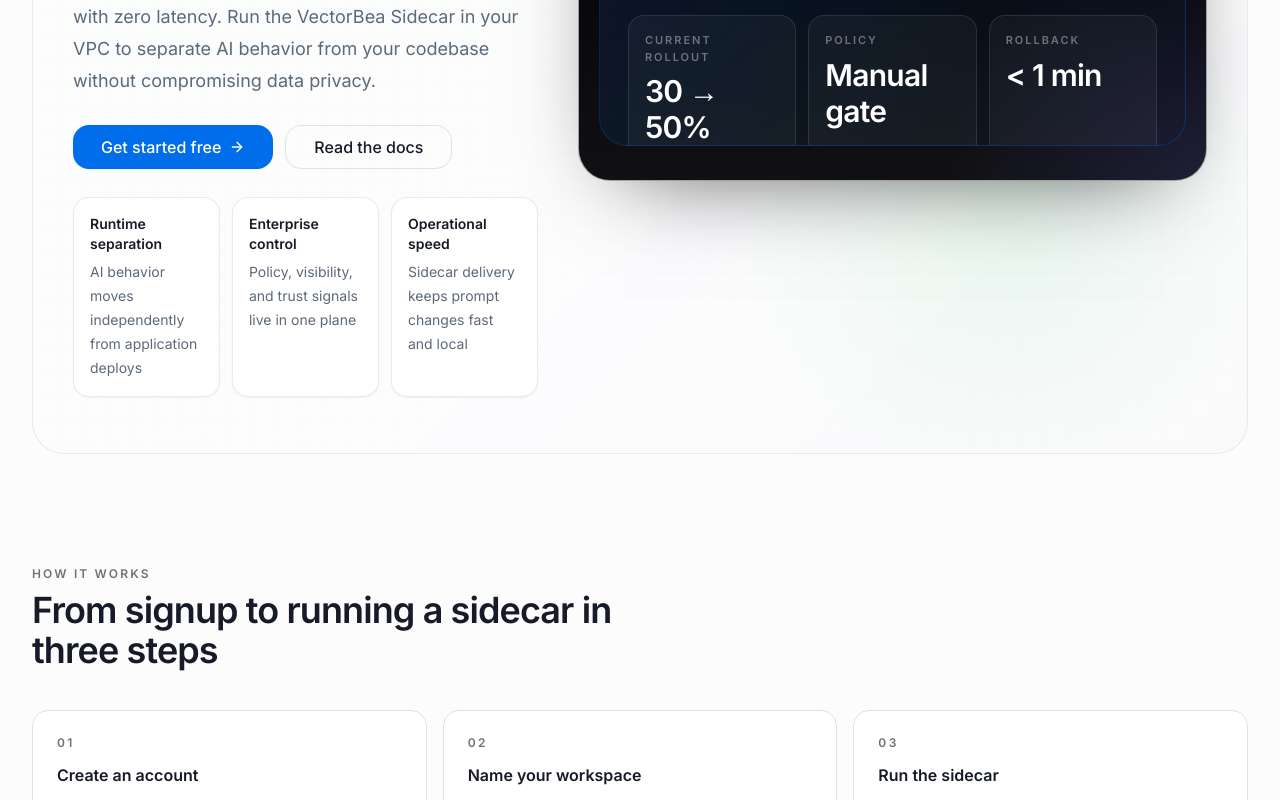
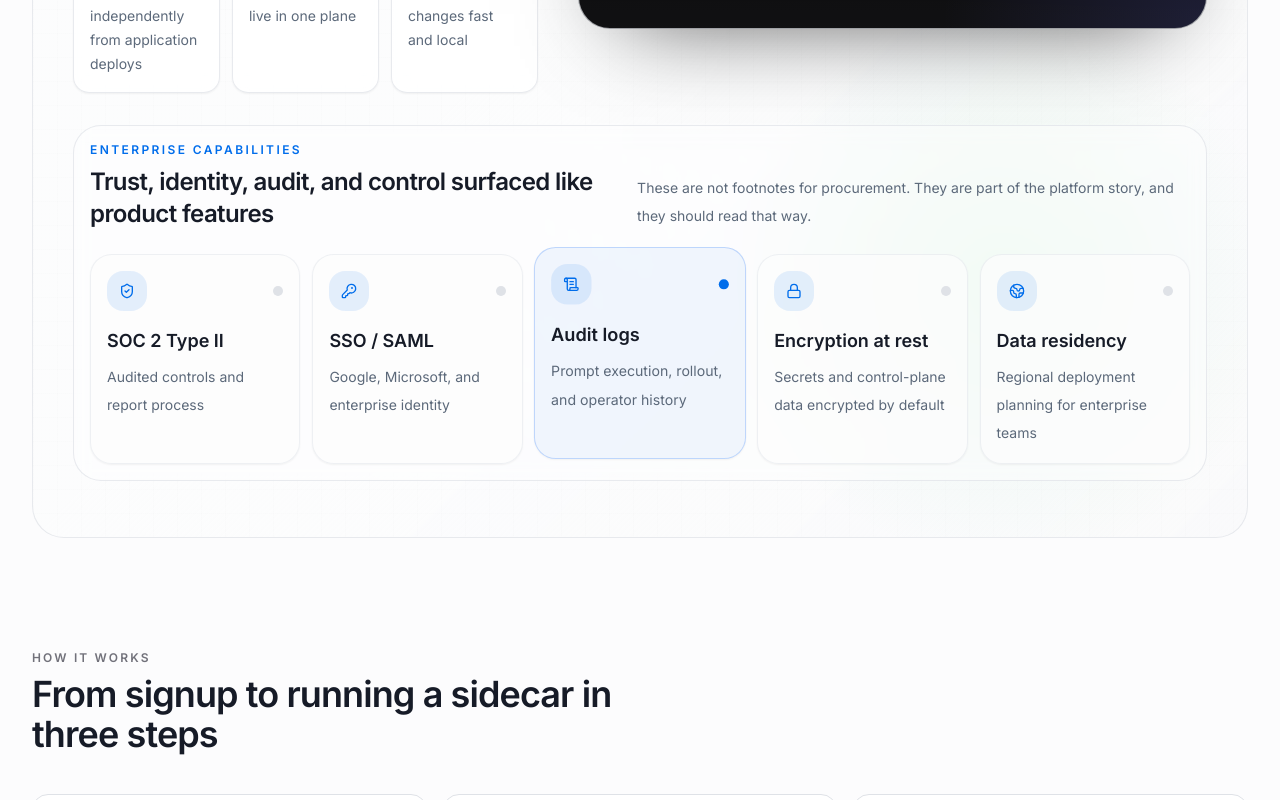
Before and after one commit to susmitbanerjee/vectorbea, a Next.js app in the folder vectorbea-ui/: page / in a window 1280 px wide. Shown: the part 836-1636 px from the top of the page. Built offline with nearby package versions, Linux system fonts and the light colour scheme.

Commit message:
VB-37, marketing page hero section change

```diff
--- a/vectorbea-ui/components/marketing/hero-scene.tsx
+++ b/vectorbea-ui/components/marketing/hero-scene.tsx
@@ -7,8 +7,11 @@ import {
   ArrowRight,
   Bot,
   CheckCircle2,
+  Globe2,
+  KeyRound,
   Lock,
   Radar,
+  ScrollText,
   ShieldCheck,
   Sparkles,
   Workflow,
@@ -16,7 +19,7 @@ import {
 } from "lucide-react";
 
 import { buttonVariants } from "@/components/ui/button";
-import { TrustBar, coreTrustSignals } from "@/components/ui/trust-bar";
+import { coreTrustSignals } from "@/components/ui/trust-bar";
 import { cn } from "@/lib/utils";
 
 const posters = [
@@ -110,13 +113,33 @@ function fadeUp(delay = 0) {
   };
 }
 
+const signalIcons = {
+  soc2: ShieldCheck,
+  sso: KeyRound,
+  audit: ScrollText,
+  encryption: Lock,
+  residency: Globe2,
+  hipaa: ShieldCheck,
+  gdpr: Globe2,
+  iso27001: ShieldCheck,
+} as const;
+
 export function MarketingHero() {
   const [activePoster, setActivePoster] = useState(0);
+  const [activeSignal, setActiveSignal] = useState(0);
 
   useEffect(() => {
     const interval = window.setInterval(() => {
       setActivePoster((current) => (current + 1) % posters.length);
     }, 3200);
+
+    return () => window.clearInterval(interval);
+  }, []);
+
+  useEffect(() => {
+    const interval = window.setInterval(() => {
+      setActiveSignal((current) => (current + 1) % coreTrustSignals.length);
+    }, 2100);
 
     return () => window.clearInterval(interval);
   }, []);
@@ -133,30 +156,21 @@ export function MarketingHero() {
         <div className="relative mx-auto max-w-[1520px]">
           <div className="grid gap-10 xl:grid-cols-[minmax(0,0.85fr)_minmax(0,1.15fr)] xl:items-center">
             <div className="space-y-7">
-              <motion.div {...fadeUp(0)}>
-                <TrustBar
-                  signals={coreTrustSignals}
-                  variant="hero"
-                  density="dense"
-                  className="max-w-3xl"
-                />
-              </motion.div>
-
               <div className="space-y-5">
                 <motion.p
-                  {...fadeUp(0.08)}
+                  {...fadeUp(0)}
                   className="text-sm font-medium uppercase tracking-[0.22em] text-primary"
                 >
                   The Enterprise AI Infrastructure Platform
                 </motion.p>
                 <motion.h1
-                  {...fadeUp(0.16)}
+                  {...fadeUp(0.08)}
                   className="max-w-3xl text-4xl font-semibold tracking-tight text-foreground md:text-5xl xl:text-6xl"
                 >
                   Control AI behavior like infrastructure, not app copy
                 </motion.h1>
                 <motion.p
-                  {...fadeUp(0.24)}
+                  {...fadeUp(0.16)}
                   className="max-w-2xl text-base leading-7 text-muted-foreground md:text-lg md:leading-8"
                 >
                   Manage, evaluate, and deliver prompts at the edge with zero latency. Run the
@@ -166,7 +180,7 @@ export function MarketingHero() {
               </div>
 
               <motion.div
-                {...fadeUp(0.32)}
+                {...fadeUp(0.24)}
                 className="flex flex-wrap items-center gap-3"
               >
                 <Link
@@ -190,7 +204,7 @@ export function MarketingHero() {
               </motion.div>
 
               <motion.div
-                {...fadeUp(0.4)}
+                {...fadeUp(0.32)}
                 className="grid gap-3 sm:grid-cols-3"
               >
                 {[
@@ -210,7 +224,7 @@ export function MarketingHero() {
             </div>
 
             <motion.div
-              {...fadeUp(0.18)}
+              {...fadeUp(0.14)}
               className="relative min-h-[620px] overflow-hidden rounded-[2rem] border border-border/70 bg-zinc-950 p-5 text-white shadow-[0_30px_90px_-45px_rgba(0,0,0,0.75)]"
             >
               <div className="absolute inset-0 bg-[radial-gradient(circle_at_top_left,rgba(56,189,248,0.12),transparent_30%),radial-gradient(circle_at_bottom_right,rgba(99,102,241,0.16),transparent_30%)]" />
@@ -383,6 +397,69 @@ export function MarketingHero() {
               </div>
             </motion.div>
           </div>
+
+          <motion.div
+            {...fadeUp(0.4)}
+            className="mt-8 rounded-[1.75rem] border border-border/70 bg-card/40 p-4 backdrop-blur"
+          >
+            <div className="flex flex-col gap-3 md:flex-row md:items-end md:justify-between">
+              <div>
+                <p className="text-xs font-semibold uppercase tracking-[0.2em] text-primary">
+                  Enterprise capabilities
+                </p>
+                <h2 className="mt-2 text-2xl font-semibold tracking-tight text-foreground">
+                  Trust, identity, audit, and control surfaced like product features
+                </h2>
+              </div>
+              <p className="max-w-xl text-sm leading-7 text-muted-foreground">
+                These are not footnotes for procurement. They are part of the platform story, and
+                they should read that way.
+              </p>
+            </div>
+
+            <div className="mt-6 grid gap-3 lg:grid-cols-5">
+              {coreTrustSignals.map((signal, index) => {
+                const Icon = signalIcons[signal.id];
+                const active = index === activeSignal;
+
+                return (
+                  <motion.div
+                    key={signal.id}
+                    animate={{
+                      y: active ? -6 : 0,
+                      scale: active ? 1.01 : 1,
+                      borderColor: active
+                        ? "rgba(59,130,246,0.28)"
+                        : "rgba(148,163,184,0.14)",
+                    }}
+                    transition={{ duration: 0.35, ease: [0.16, 1, 0.3, 1] }}
+                    className={cn(
+                      "rounded-[1.35rem] border bg-background/70 p-4 shadow-sm",
+                      active && "bg-primary/5",
+                    )}
+                  >
+                    <div className="flex items-center justify-between gap-3">
+                      <div className="flex h-10 w-10 items-center justify-center rounded-2xl bg-primary/10 text-primary">
+                        <Icon className="h-4 w-4" />
+                      </div>
+                      <div
+                        className={cn(
+                          "h-2.5 w-2.5 rounded-full transition-colors",
+                          active ? "bg-primary" : "bg-border",
+                        )}
+                      />
+                    </div>
+                    <div className="mt-4">
+                      <p className="text-lg font-semibold text-foreground">{signal.label}</p>
+                      <p className="mt-2 text-sm leading-7 text-muted-foreground">
+                        {signal.subtitle}
+                      </p>
+                    </div>
+                  </motion.div>
+                );
+              })}
+            </div>
+          </motion.div>
         </div>
       </div>
     </section>
```
